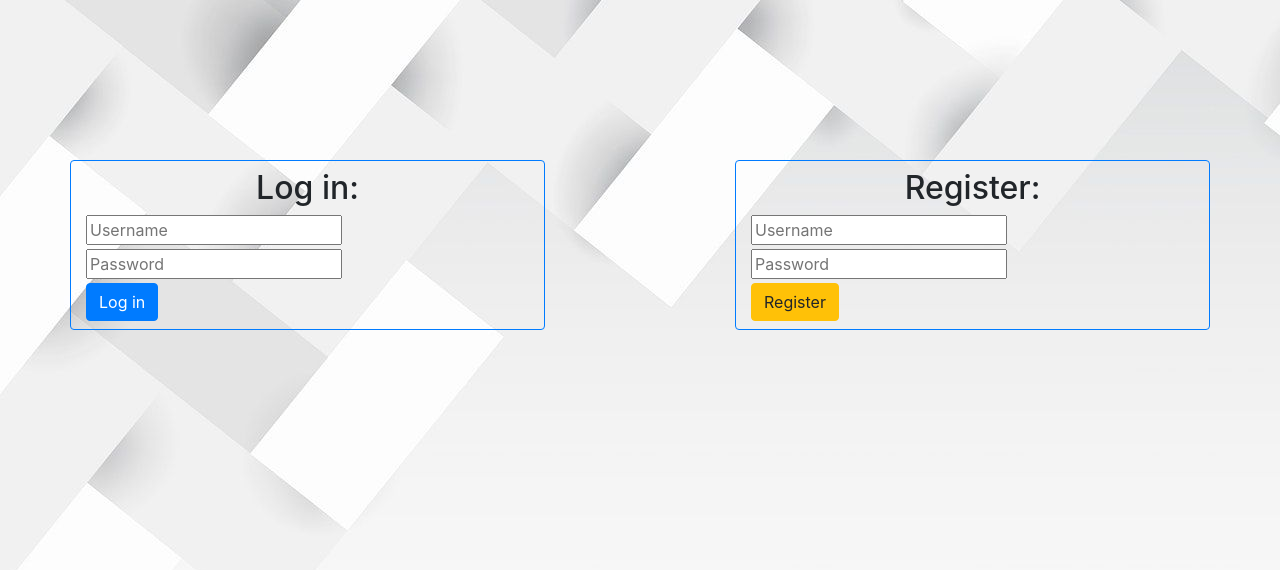
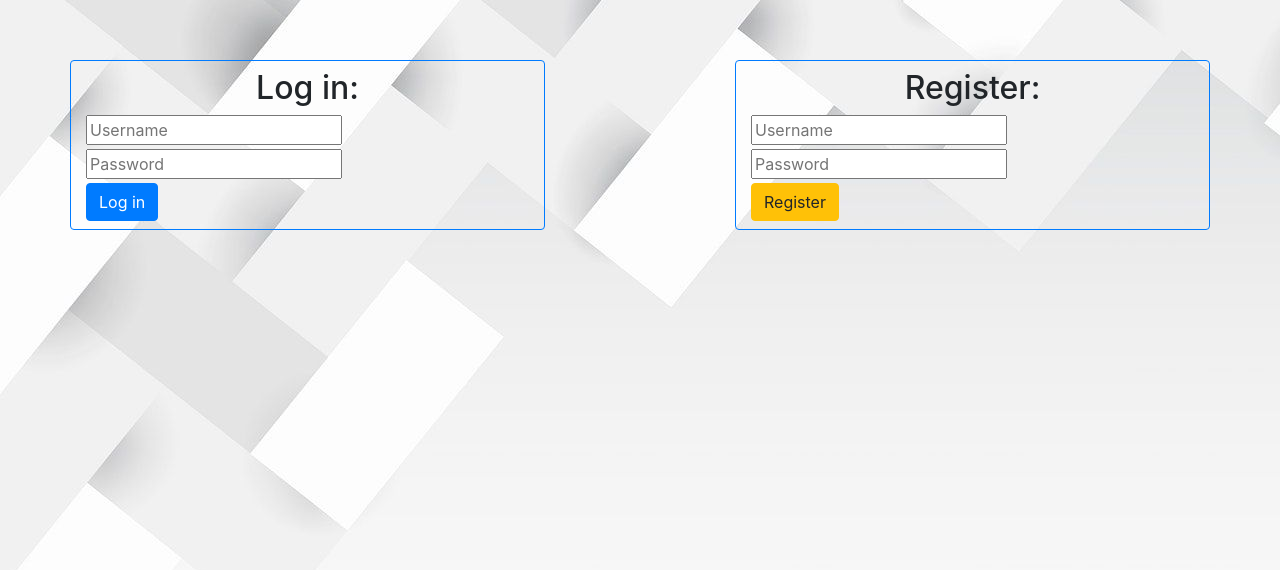
Before and after one commit to sandormatyas/stock-info, a Flask app: page / in a window 1280 px wide. Shown: the part 56-626 px from the top of the page. Run offline with Flask 2, Linux system fonts and the light colour scheme; some libraries are stand-ins or nearby versions.

Commit message:
change top margin

```diff
--- a/static/css/index_page_stylesheet.css
+++ b/static/css/index_page_stylesheet.css
@@ -4,7 +4,7 @@
     float: top;
     margin-left:auto;
     margin-right:auto;
-}
+}loadStockInfo
 
 #dtBasicExample {
     border: 5px solid rgba(31,34,110,0.61);
@@ -49,7 +49,7 @@ th[rowspan="2"] {
 
 body {
     background-image: url("pet_project_background.jpg");
-    margin-top: 200px;
+    margin-top: 100px;
 }
 
 #chart_div {
```
